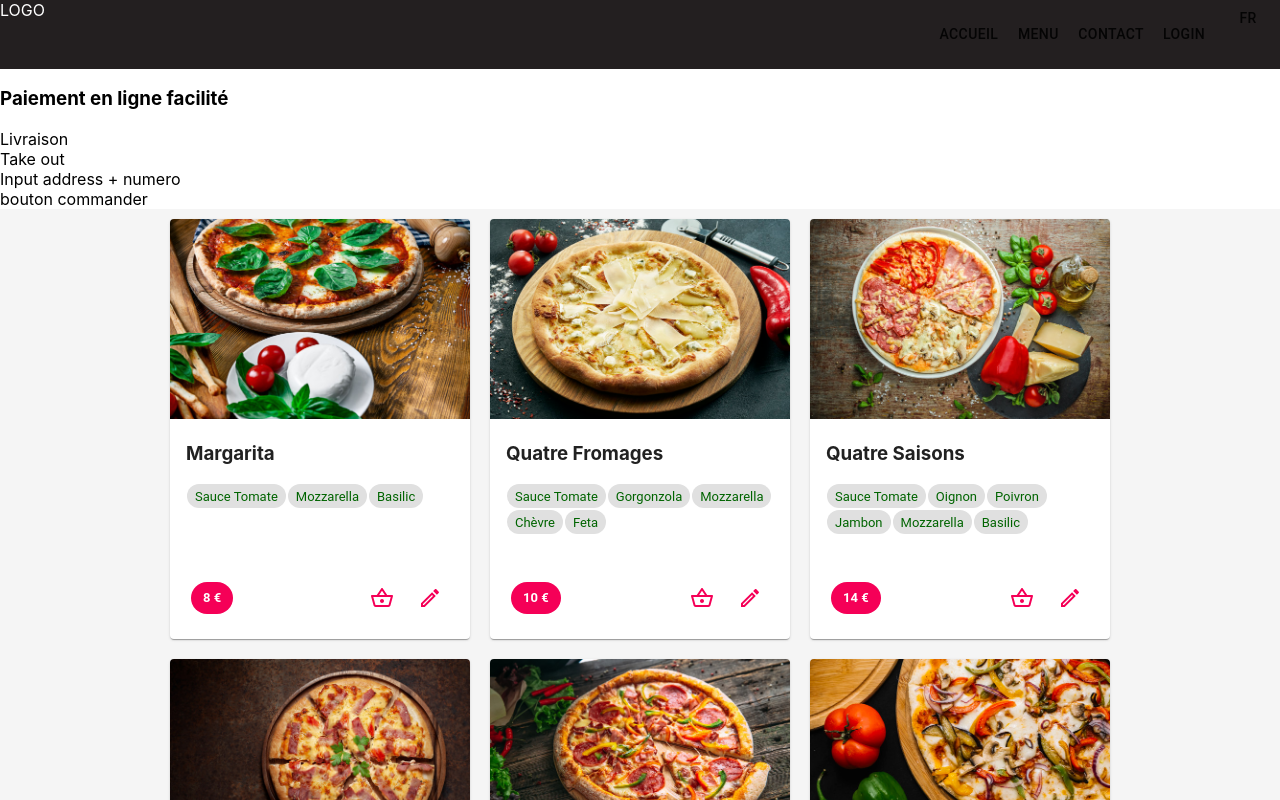
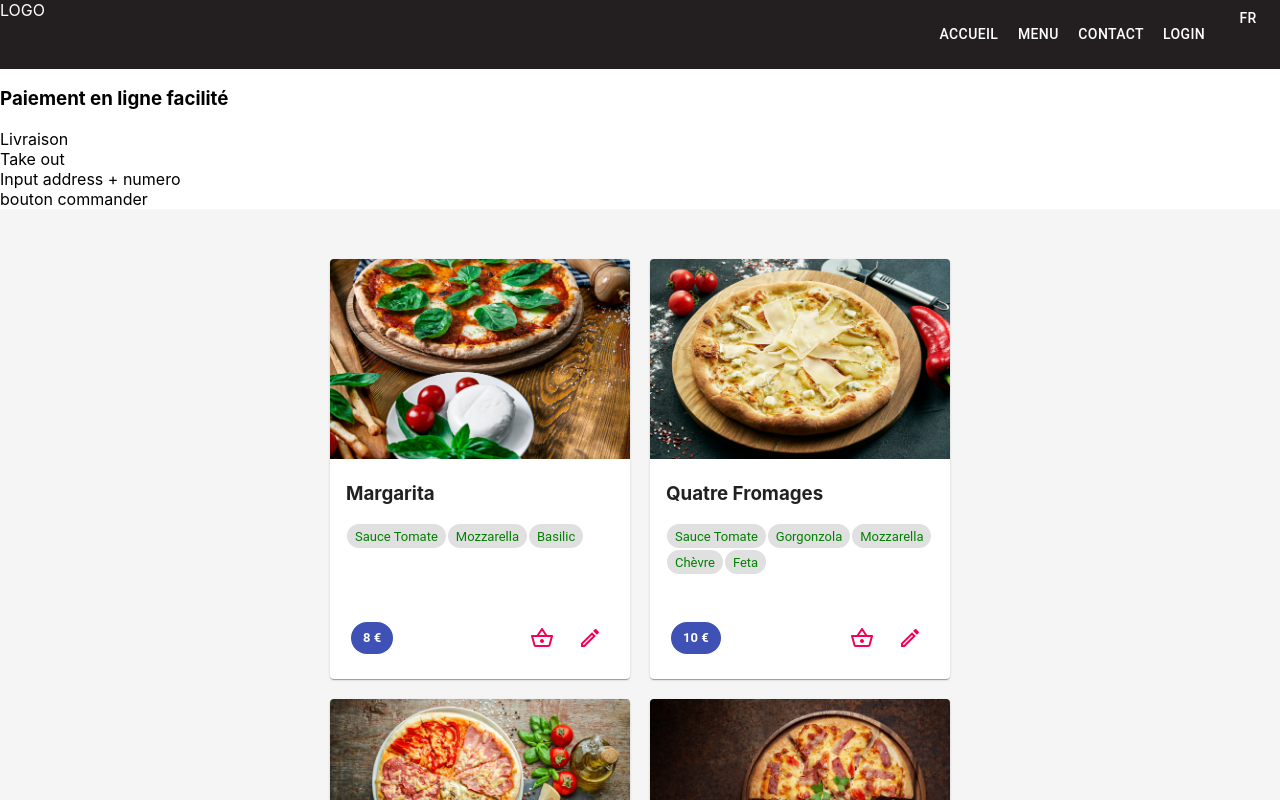
Before and after one commit to LockyBounty/pizzaawoofinal, a React (Create React App) app: page / in a window 1280 px wide. Shown: the top 800 px of the page. Built offline with nearby package versions, Linux system fonts and the light colour scheme.

Commit message:
Added - logic to checkboxes in custom page

```diff
--- a/src/footer/footer.scss
+++ b/src/footer/footer.scss
@@ -16,6 +16,8 @@
     flex-direction: column;
     width: 100%;
     background-color: #231f20;
+    position: sticky;
+
     // padding: 3vh 0;
     ul {
       display : flex;
--- a/src/header/header.scss
+++ b/src/header/header.scss
@@ -33,5 +33,5 @@
 }
 
 .button_text_color {
-    color : white;
+    color : white !important;
 }
--- a/src/pages/Custom.tsx
+++ b/src/pages/Custom.tsx
@@ -1,42 +1,106 @@
 import { Pizzas, Topping, Drink } from "../utils/Recipe";
 import React, { useState } from "react";
 
+import { green } from '@material-ui/core/colors';
+import FormGroup from '@material-ui/core/FormGroup';
+import FormControlLabel from '@material-ui/core/FormControlLabel';
+import Checkbox, { CheckboxProps } from '@material-ui/core/Checkbox';
+import { withStyles } from '@material-ui/core/styles';
+import CheckBoxOutlineBlankIcon from '@material-ui/icons/CheckBoxOutlineBlank';
+import CheckBoxIcon from '@material-ui/icons/CheckBox';
+import Favorite from '@material-ui/icons/Favorite';
+import FavoriteBorder from '@material-ui/icons/FavoriteBorder';
+
+import "../styles/global.scss"
+
 export function Custom() {
-  const [pizza, setPizza] = useState(Pizzas[0].recette);
+  // const [pizza, setPizza] = useState(Pizzas[0].recette);
+  const [pizza, setPizza] = useState([]);
+  const [toppingList, setToppingList]= useState(Topping);
+  const [drinkList, setDrinkList]= useState(Drink);
 
-  function onSelect() {
-    return;
+
+
+  function onHandleChange(index) {
+    let arr = [...toppingList];
+    arr[index].checked = !toppingList[index].checked;
+    setToppingList(arr);
   }
-  /*function handleClick() {
-    setPizza(pi + 1);
+  function onHandleChange2(index) {
+    let arr = [...drinkList];
+    arr[index].checked = !drinkList[index].checked;
+    setDrinkList(arr);
   }
-  */
   return (
-    <div>
-      {console.log(pizza)}
+    <div className="pizza_zone">
+      {/* {console.log(pizza)} */}
       <div>
         <h2>pizza zone</h2>
         <div>
-          <p>{Pizzas[0].nom}</p>
+          <p>{Pizzas[0].name}</p>
           <ul>
-            {pizza.map((ingredient, index) => (
-              <li key={index}>{ingredient}</li>
+            {Pizzas[0].recipe.map((ingredient, index) => (
+              <li key={index}>{ingredient.name}</li>
             ))}
           </ul>
         </div>
       </div>
-      <div>
+      <div className="topping_zone">
         <h2>ingredient zone</h2>
+
         <div>
-          {Topping.map((supplement, i) => (
-            <label key={i}>
-              <input type="checkbox" name={supplement} value={supplement} />
-              {supplement}
-            </label>
-          ))}
+
+        {/*boucle sur checkbox de Material UI*/}
+        <FormGroup>
+        {toppingList.map((supplement, i) =>
+            (
+              <FormControlLabel
+                key={i}
+                control={
+                  <Checkbox
+                    checked={supplement.checked}
+                    onChange={()=>onHandleChange(i)}
+                    name={supplement.name}
+                    color="primary"
+                    size="small"
+                  />
+                }
+                label={supplement.name}
+                />
+            ))}
+
+
+        </FormGroup>
+        {/*****************************************/}
+
+        </div>
+
+        <div className="drink_zone">
+          <h2>Drink Zone</h2>
+          <FormGroup>
+            {Drink.map((drink, i) =>
+                (
+                  <FormControlLabel
+                    key={i}
+                    control={
+                      <Checkbox
+                        checked={drink.checked}
+                        onChange={()=>onHandleChange2(i)}
+                        name={drink.name}
+                        color="primary"
+                        size="small"
+                      />
+                    }
+                    label={drink.name}
+                    />
+                ))}
+
+
+            </FormGroup>
         </div>
         {/*<button onClick={() => setPizza(pi + 1)}>click</button>*/}
       </div>
+
     </div>
   );
 }
--- a/src/pages/Listing.tsx
+++ b/src/pages/Listing.tsx
@@ -28,23 +28,23 @@ const Listing = () =>
                         <img className="pizza_img"
                         width="auto" height="200"
                         src={pizza.image}
-                        alt={pizza.nom}
+                        alt={pizza.name}
                         />
                     </div>
                     <CardContent className="pizza_list_card_central_content">
 
 
-                        <h3>{pizza.nom}</h3>
+                        <h3>{pizza.name}</h3>
                         <p>
                             <ul>
-                                {pizza.recette.map((ingredient)=>
+                                {pizza.recipe.map((ingredient)=>
                                 <li>
                                     <Chip
                                     //variant="outlined"
                                     className="pizza_list_chip"
                                     //color="primary"
                                     size="small"
-                                    label={ingredient}/>
+                                    label={ingredient.name}/>
                                 </li>
                                 )}
                             </ul>
@@ -55,8 +55,8 @@ const Listing = () =>
                     <div className="card_button_zone">
                         <Chip
                         className="pizza_price_chip"
-                        color="secondary"
-                        label={`${pizza.prix} €`}
+                        color="primary"
+                        label={`${pizza.price} €`}
                         />
                         <div>
                             <IconButton
--- a/src/pages/Login.tsx
+++ b/src/pages/Login.tsx
@@ -68,13 +68,7 @@ function Login(){
                 </form>
             </div>
             <div>
-            {Pizzas.map((data, key) => {
-                return (
-                    <div key={key}>
-                    {data.recette}
-                    </div>
-                );
-                })}
+
 
             </div>
 
--- /dev/null
+++ b/src/styles/global.scss
@@ -0,0 +1,9 @@
+
+
+
+
+
+
+.customPizza {
+    min-height: 100vh;
+}
--- a/src/styles/listing.scss
+++ b/src/styles/listing.scss
@@ -25,7 +25,8 @@ ul {
         flex-direction: row;
         flex-wrap: wrap;
         justify-content: center;
-        width : 80%;
+        margin : 5vh 0;
+        max-width : 800px;
     }
 
     .pizza_card {
@@ -61,7 +62,7 @@ ul {
 
 .pizza_list_chip {
     margin : 1px 1px;
-    color : darkgreen !important;
+    color : green !important;
 
 }
 
--- a/src/utils/Recipe.tsx
+++ b/src/utils/Recipe.tsx
@@ -1,49 +1,65 @@
 
 const Pizzas = [
             {
-                "nom": "Margarita",
-                "recette":[
-                    "Sauce Tomate",
-                    "Mozzarella","Basilic"],
-                "prix":8,
+                "name": "Margarita",
+                "recipe":[
+                    {"name":"Sauce Tomate", "checked":true},
+                    {"name":"Mozzarella", "checked":true},
+                    {"name":"Basilic", "checked":true}],
+                "price":8,
                 "image":"../assets/img/margarita.jpg"
             },
-            {   "nom": "Quatre Fromages",
-                "recette":[
-                    "Sauce Tomate", "Gorgonzola",
-                    "Mozzarella","Chèvre","Feta"],
-                "prix":10,
+            {   "name": "Quatre Fromages",
+                "recipe":[
+                    {"name":"Sauce Tomate", "checked":true},
+                    {"name":"Gorgonzola", "checked":true},
+                    {"name":"Mozzarella", "checked":true},
+                    {"name":"Chèvre", "checked":true},
+                    {"name":"Feta", "checked":true}],
+                "price":10,
                 "image":"../assets/img/quatre_fromages.jpg"
             },
-            {   "nom": "Quatre Saisons",
-                "recette":[
-                    "Sauce Tomate", "Oignon", "Poivron",
-                    "Jambon", "Mozzarella","Basilic"],
-                "prix":14,
+            {   "name": "Quatre Saisons",
+                "recipe":[
+                    {"name":"Sauce Tomate", "checked":true},
+                    {"name":"Oignon", "checked":true},
+                    {"name":"Poivron", "checked":true},
+                    {"name":"Jambon", "checked":true},
+                    {"name":"Mozzarella", "checked":true},
+                    {"name":"Basilic", "checked":true}],
+                "price":14,
                 "image":"../assets/img/quatre_saison.jpg"
             },
-            {   "nom": "Barbecue",
-                "recette":[
-                    "Sauce Tomate", "Oignon",
-                    "Boulettes de boeuf",
-                    "Mozzarella","Basilic",
-                    "Sauce BBQ","Bacon"],
-                "prix":11,
+            {   "name": "Barbecue",
+                "recipe":[
+                    {"name":"Sauce BBQ", "checked":true},
+                    {"name":"Oignon", "checked":true},
+                    {"name":"Boulettes de boeuf", "checked":true},
+                    {"name":"Mozzarella", "checked":true},
+                    {"name":"Basilic", "checked":true},
+                    {"name":"Bacon", "checked":true}],
+                "price":11,
                 "image":"../assets/img/barbecue.jpg"
             },
-            {   "nom": "Pepperoni",
-                "recette":[
-                    "Sauce Tomate", "Oignon",
-                    "Mozzarella","Pepperoni"],
-                "prix":12,
+            {   "name": "Pepperoni",
+                "recipe":[
+                    {"name":"Sauce Tomate", "checked":true},
+                    {"name":"Oignon", "checked":true},
+                    {"name":"Mozzarella", "checked":true},
+                    {"name":"Pepperoni", "checked":true}],
+                "price":12,
                 "image":"../assets/img/pepperoni.jpg"
             },
-            {   "nom": "Vegetarien",
-                "recette":[
-                    "Sauce Tomate", "Oignon",
-                    "Poivron","Olive","Champignon",
-                    "Mozzarella","Basilic"],
-                "prix":9,
+            {   "name": "Vegetarien",
+                "recipe":[
+                    {"name":"Sauce Tomate", "checked":true},
+                    {"name":"Oignon", "checked":true},
+                    {"name":"Poivron", "checked":true},
+                    {"name":"Olive", "checked":true},
+                    {"name":"Champignon", "checked":true},
+                    {"name":"Mozzarella", "checked":true},
+                    {"name":"Basilic", "checked":true}],
+                "price":9,
                 "image":"../assets/img/vegetarienne2.jpg"
             }
 ]
@@ -51,13 +67,24 @@ const Pizzas = [
 
 const Topping =
 [
-    "Anchois", "Boulettes de boeuf","Basilic", "Pepperoni", "Poivron", "Parmagiano Reggiano","Olive"
+    {"name":"Anchois", "checked":false},
+    {"name":"Boulettes de boeuf", "checked":false},
+    {"name":"Olive", "checked":false},
+    {"name":"Oignon", "checked":false},
+    {"name":"Parmagiano Reggiano", "checked":false},
+    {"name":"Pepperoni", "checked":false},
+    {"name":"Poivron", "checked":false},
 
 ];
 
 const Drink =
 [
-    "A&W root", "Coca Cola", "Coca Cola Zero", "Fanta", "Dr. Pepper", "Pepsi"
+    {"name":"A&W root", "checked":false},
+    {"name":"Coca Cola", "checked":false},
+    {"name":"Coca Cola Zero", "checked":false},
+    {"name":"Fanta", "checked":false},
+    {"name":"Dr. Pepper", "checked":false},
+    {"name":"Pepsi", "checked":false}
 ]
 
 export {
```
Also changed, not shown: src/routes/main.scss (+4 -3 lines).
